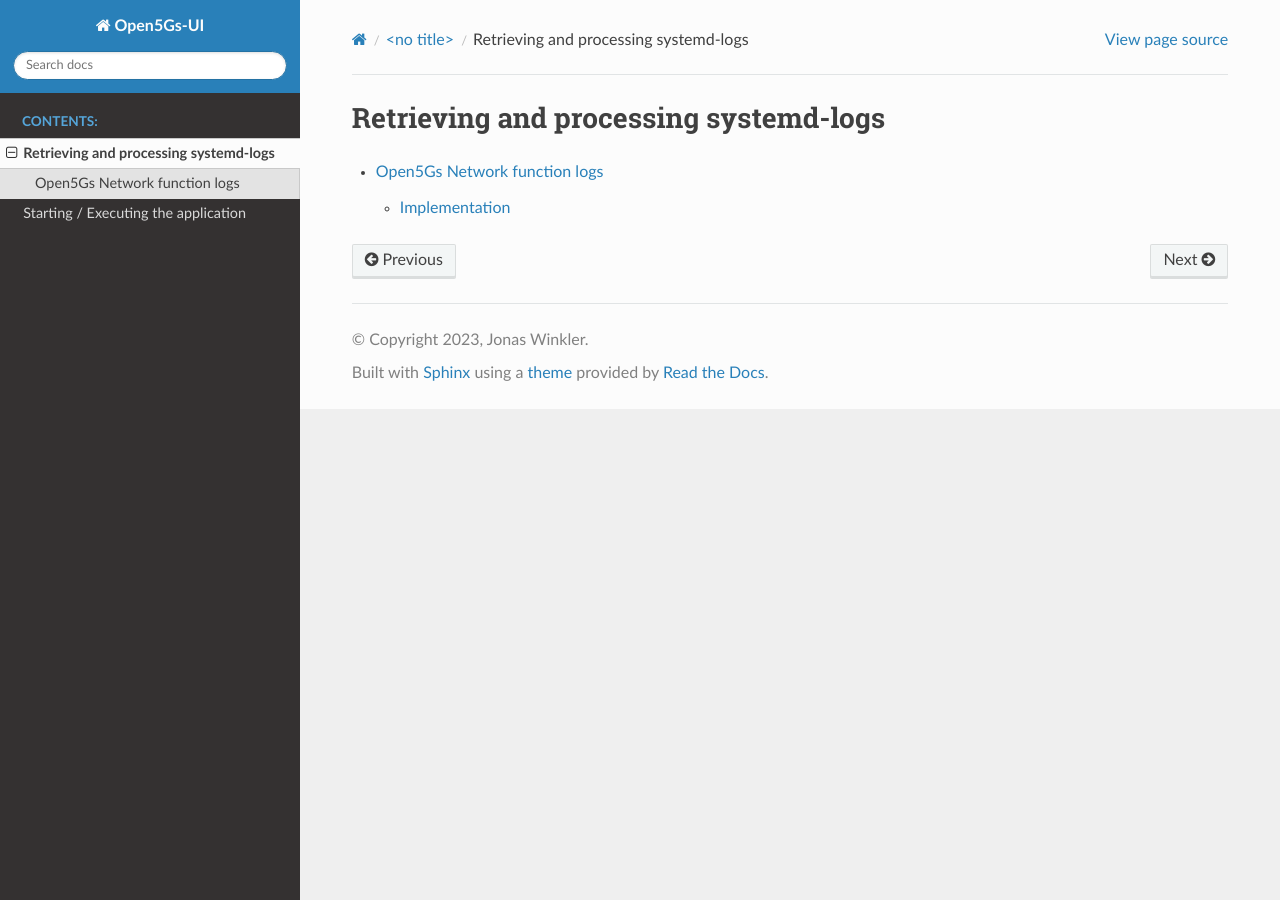
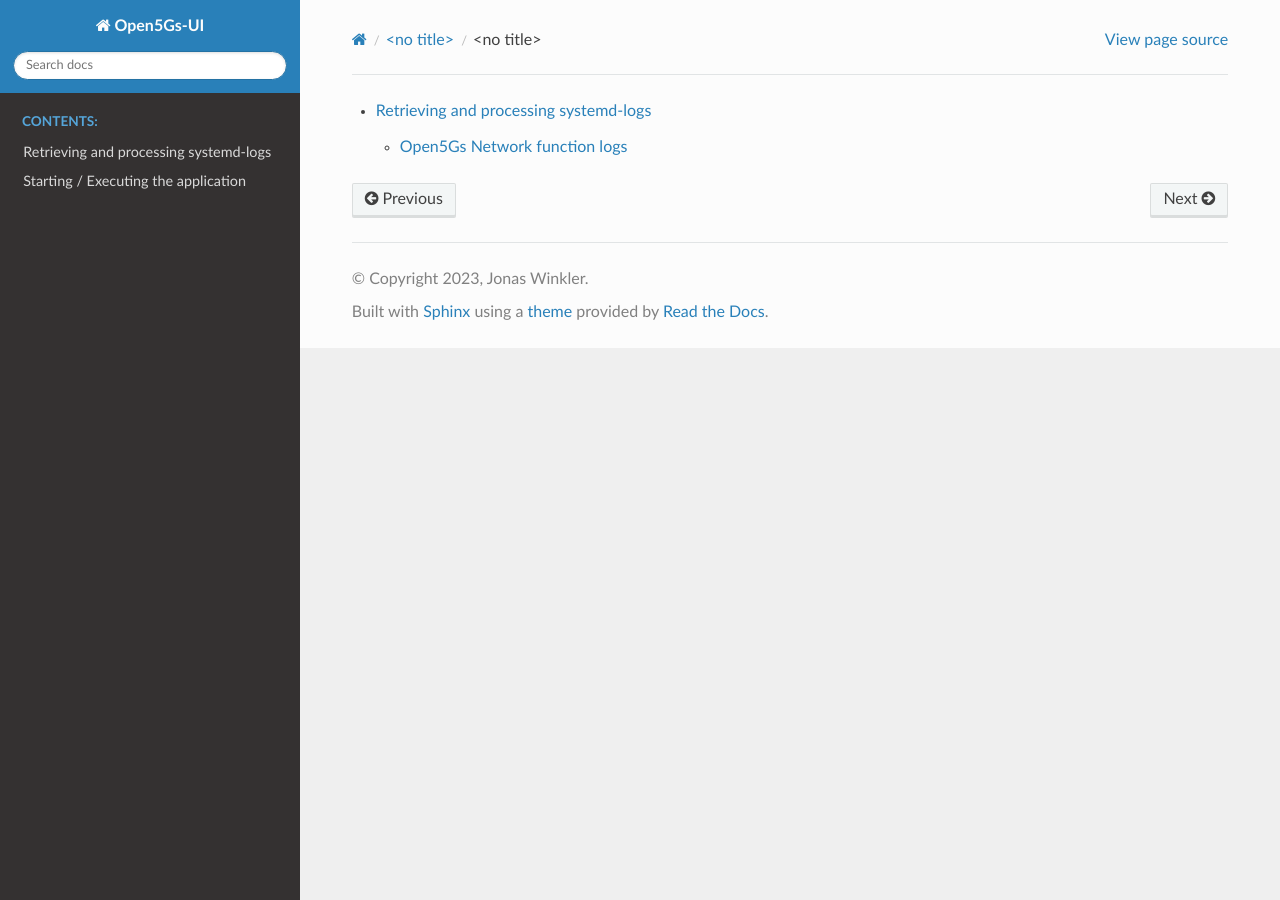
Before and after one commit to HSAnet/open5gs-ui, a Sphinx documentation site: the page built from docs/source/Logging/SystemLogs/glob.rst, in a window 1280 px wide. Built offline with Sphinx 7.4.7 and the Read the Docs theme 2.0.0, drawn with Linux system fonts in a browser that asks for light colours.

```diff
--- a/docs/source/Logging/SystemLogs/glob.rst
+++ b/docs/source/Logging/SystemLogs/glob.rst
@@ -1,5 +1,3 @@
-Retrieving and processing systemd-logs
-######################################
 
 .. toctree::
    :maxdepth: 2
--- a/docs/source/Logging/SystemLogs/process_logs.rst
+++ b/docs/source/Logging/SystemLogs/process_logs.rst
@@ -1,3 +1,7 @@
+Retrieving and processing systemd-logs
+######################################
+
+
 Open5Gs Network function logs
 *****************************
 
```
Also changed, not shown: docs/source/media/ipv4_pkg.svg (added), docs/source/media/ipv6_pkg.svg (added).
